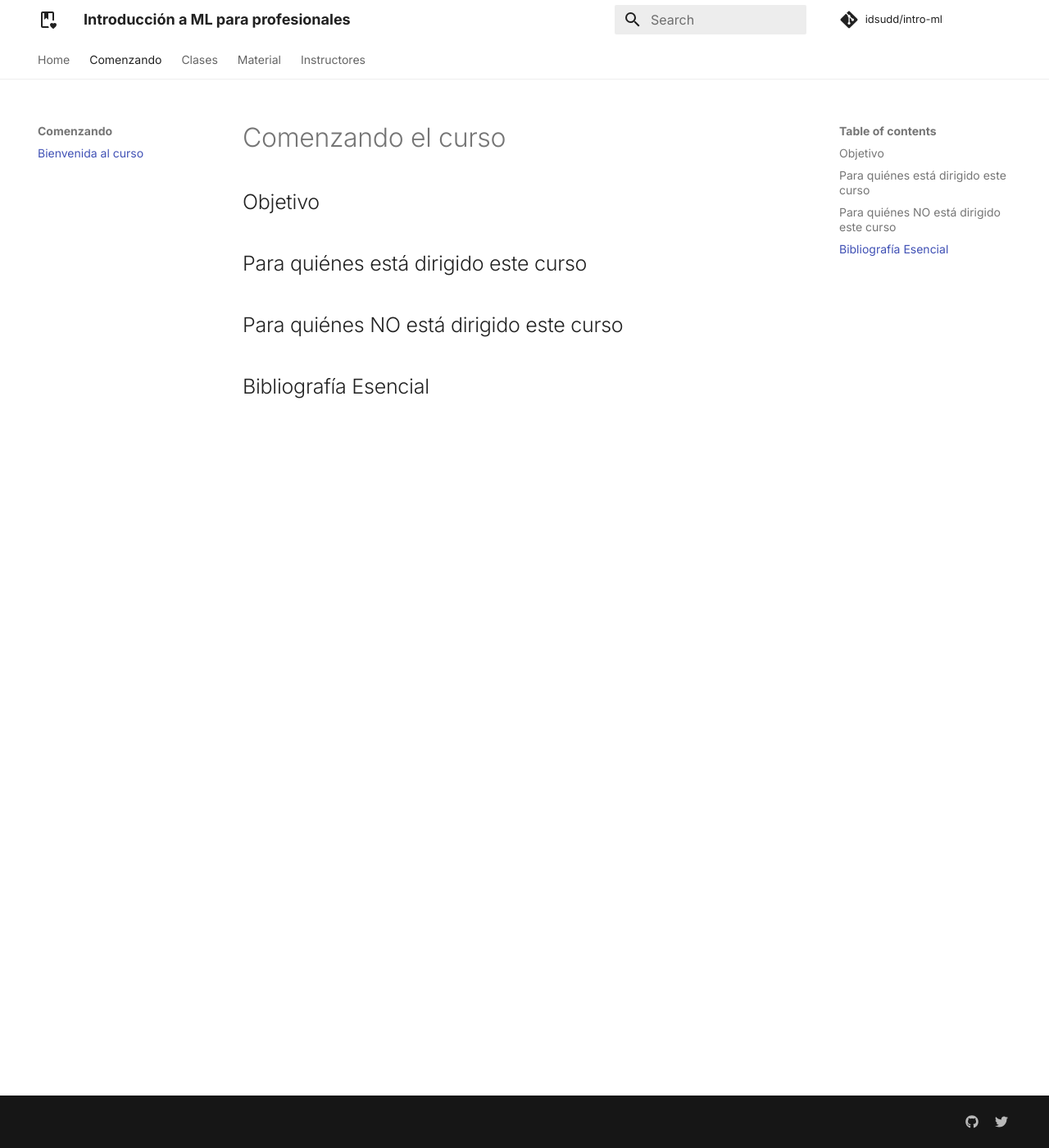
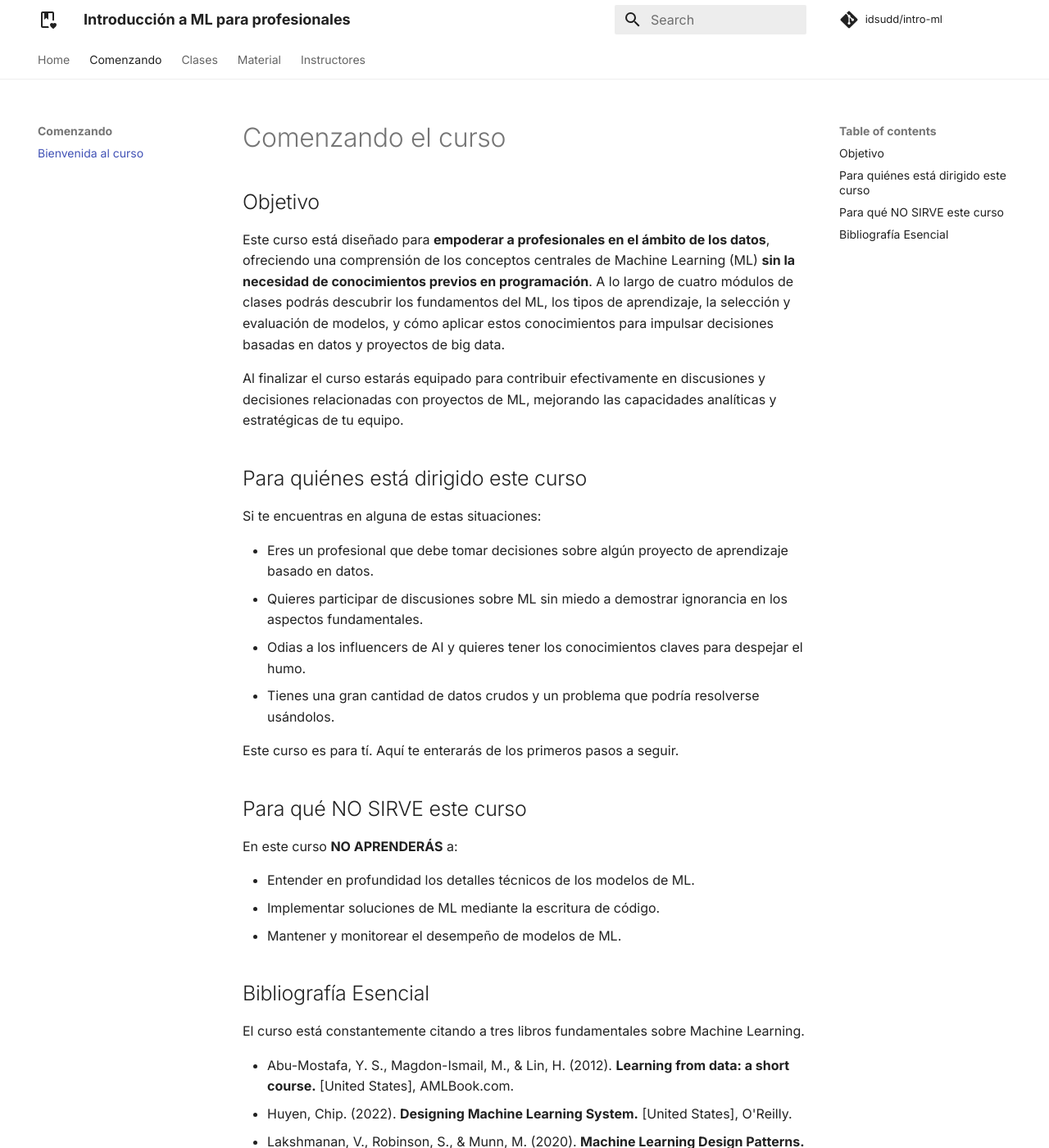
Before and after one commit to idsudd/intro-ml, an MkDocs documentation site: the page built from docs/welcome.md, in a window 1280 px wide and 1400 px high. Shown: the whole window at 82% size. Built offline with MkDocs 1.6.1 and Material for MkDocs 9.7.7, drawn with Linux system fonts in a browser that asks for light colours; comment, search, counter and statistics services are not loaded; some of the changed text lies outside the part shown.

Commit message:
welcome page

```diff
--- a/docs/welcome.md
+++ b/docs/welcome.md
@@ -2,8 +2,33 @@
 
 ## Objetivo
 
+Este curso está diseñado para **empoderar a profesionales en el ámbito de los datos**, ofreciendo una comprensión de los conceptos centrales de Machine Learning (ML) **sin la necesidad de conocimientos previos en programación**. A lo largo de cuatro módulos de clases podrás descubrir los fundamentos del ML, los tipos de aprendizaje, la selección y evaluación de modelos, y cómo aplicar estos conocimientos para impulsar decisiones basadas en datos y proyectos de big data.
+
+Al finalizar el curso estarás equipado para contribuir efectivamente en discusiones y decisiones relacionadas con proyectos de ML, mejorando las capacidades analíticas y estratégicas de tu equipo.
+
 ## Para quiénes está dirigido este curso
 
-## Para quiénes NO está dirigido este curso
+Si te encuentras en alguna de estas situaciones:
+
+* Eres un profesional que debe tomar decisiones sobre algún proyecto de aprendizaje basado en datos.
+* Quieres participar de discusiones sobre ML sin miedo a demostrar ignorancia en los aspectos fundamentales.
+* Odias a los influencers de AI y quieres tener los conocimientos claves para despejar el humo.
+* Tienes una gran cantidad de datos crudos y un problema que podría resolverse usándolos.
+
+Este curso es para tí. Aquí te enterarás de los primeros pasos a seguir.
+
+## Para qué NO SIRVE este curso
+
+En este curso **NO APRENDERÁS** a:
+
+* Entender en profundidad los detalles técnicos de los modelos de ML.
+* Implementar soluciones de ML mediante la escritura de código.
+* Mantener y monitorear el desempeño de modelos de ML.
 
 ## Bibliografía Esencial
+
+El curso está constantemente citando a tres libros fundamentales sobre Machine Learning.
+
+- Abu-Mostafa, Y. S., Magdon-Ismail, M., & Lin, H. (2012). **Learning from data: a short course.** [United States], AMLBook.com.
+- Huyen, Chip. (2022). **Designing Machine Learning System.** [United States], O'Reilly.
+- Lakshmanan, V., Robinson, S., & Munn, M. (2020). **Machine Learning Design Patterns.** [United States], O'Reilly Media.
```
Also changed, not shown: docs/instructor/index.md (+5 -1 lines), docs/assets/images/alonso.png.
